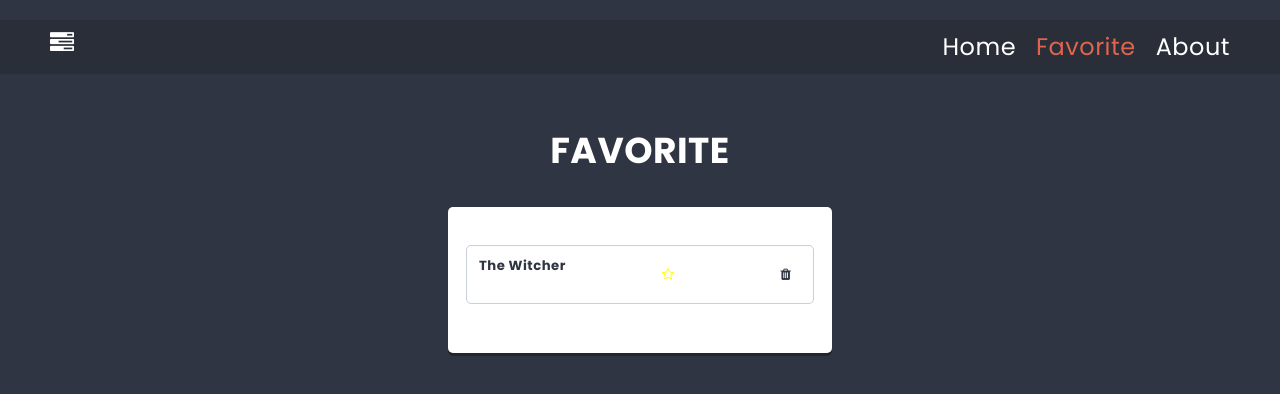
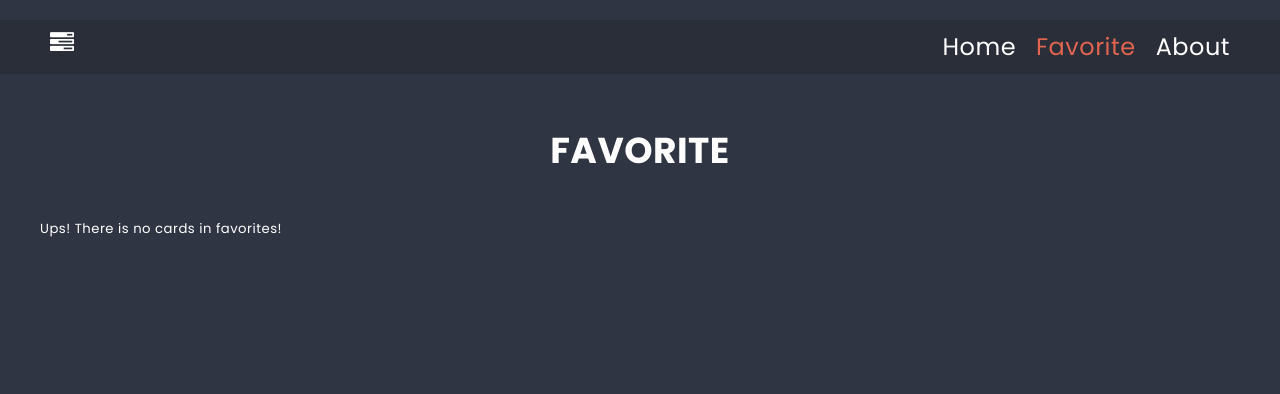
Before and after one commit to AnnWaw95/ReactApp, a React (Create React App) app: page /favorite in a window 1280 px wide. Shown: the top 394 px of the page. Built offline with nearby package versions, Linux system fonts and the light colour scheme.

Commit message:
14 Add right favorite and remove button

```diff
--- a/src/components/Card/Card.js
+++ b/src/components/Card/Card.js
@@ -6,24 +6,29 @@ import { removeCard } from '../../redux/cardsRedux';
 
 const Card = props => {
 
-    const dispatch = useDispatch;
+    const dispatch = useDispatch();
+    const cardId = props.id
 
-    const classChange = (cardId) => {
-        dispatch(toggleFavoriteCart(cardId))
-    };
+    const classChange = e => {
+        e.preventDefault()
+        dispatch(toggleFavoriteCart( cardId ))
+      }
 
-    const removedCard = (cardId) => {
+    const removedCard = e => {
+        e.preventDefault()
         dispatch(removeCard(cardId))
     };
 
     return (
         <li className={styles.card}>{props.title}
-            <button type="button" onChange={() => classChange(props.id, props.isFavorite)} className={clsx(styles.button, props.isFavorite && styles.active) }>
+            <div>
+            <button onClick={classChange} className={clsx(styles.button, props.isFavorite && styles.isActive)}>
                 <span className='fa fa-star-o' />
             </button>
-            <button type="button" onChange={() => removedCard(props.id)} className={styles.button}>
+            <button onClick={removedCard} className={styles.button}>
                 <span className='fa fa-trash' />
             </button>
+            </div>
         </li>
     );
 };
--- a/src/components/Card/Card.module.scss
+++ b/src/components/Card/Card.module.scss
@@ -13,14 +13,11 @@
 }
 
 button {
-    border: none;
+    border: 0;
     color: $color-dark;
     background-color: inherit;
-    padding: 0;
-    margin: auto;
 }
 
-.active {
-    color: yellow;
-
+.isActive {
+    color: #e1b12c;
 }
--- a/src/redux/initialState.js
+++ b/src/redux/initialState.js
@@ -31,7 +31,7 @@ const initialState = {
       { id: '2', columnId: 1, title: 'Interpreter of Maladies', isFavorite: false},
       { id: '3', columnId: 2, title: 'Harry Potter', isFavorite: false },
       { id: '4', columnId: 2, title: 'Star Wars', isFavorite:false},
-      { id: '5', columnId: 3, title: 'The Witcher', isFavorite:true },
+      { id: '5', columnId: 3, title: 'The Witcher', isFavorite:false },
       { id: '6', columnId: 3, title: 'Skyrim', isFavorite: false }
     ],
 
```
